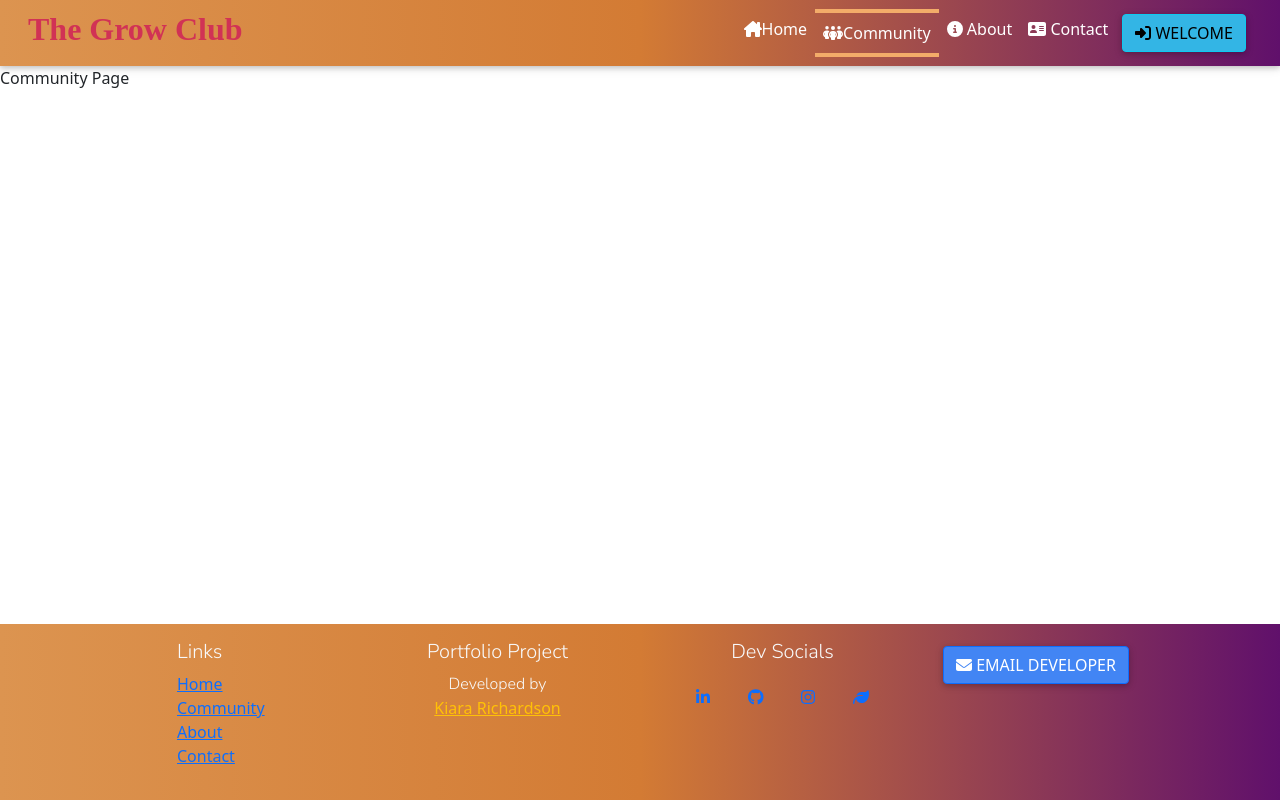
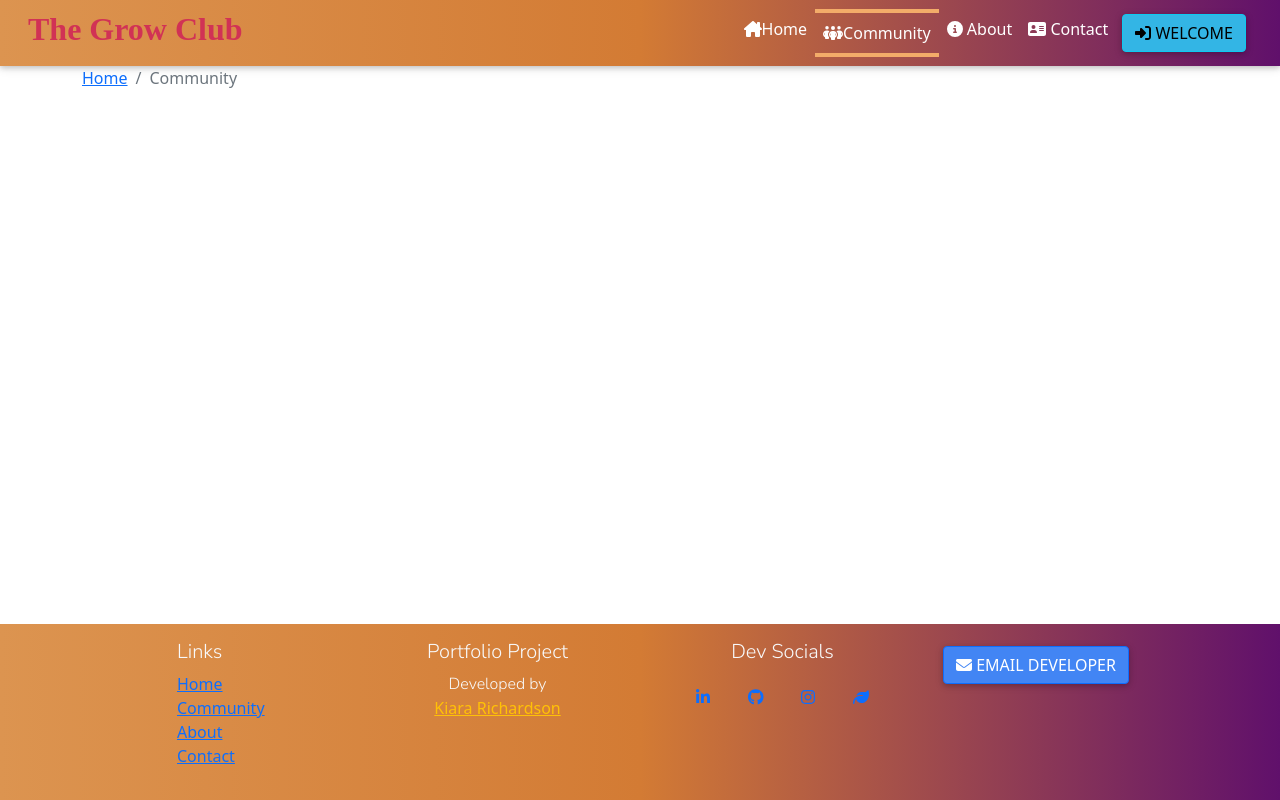
Before and after one commit to kiararichardson10/ReactAppHFBlog, a React (Create React App) app: page /community in a window 1280 px wide. Built offline with nearby package versions, Linux system fonts and the light colour scheme; a web font is replaced by a local one.

Commit message:
Community Page updates

```diff
--- a/src/pages/CommunityPage.js
+++ b/src/pages/CommunityPage.js
@@ -1,11 +1,31 @@
 import React from "react";
 import { Header } from "../components/Header";
+import {
+  MDBBreadcrumb,
+  MDBBreadcrumbItem,
+  MDBCol,
+  MDBContainer,
+  MDBRow,
+} from "mdbreact";
+import { Link } from "react-router-dom";
 
 export function Community() {
   return (
     <>
       <Header />
-      <div>Community Page</div>
+      <MDBContainer>
+        <MDBRow>
+          <MDBCol>
+            <MDBBreadcrumb style={{ backgroundColor: "transparent" }}>
+              <MDBBreadcrumbItem>
+                <Link to="/">Home</Link>
+                {""}
+              </MDBBreadcrumbItem>
+              <MDBBreadcrumbItem active>Community</MDBBreadcrumbItem>
+            </MDBBreadcrumb>
+          </MDBCol>
+        </MDBRow>
+      </MDBContainer>
     </>
   );
 }
```
